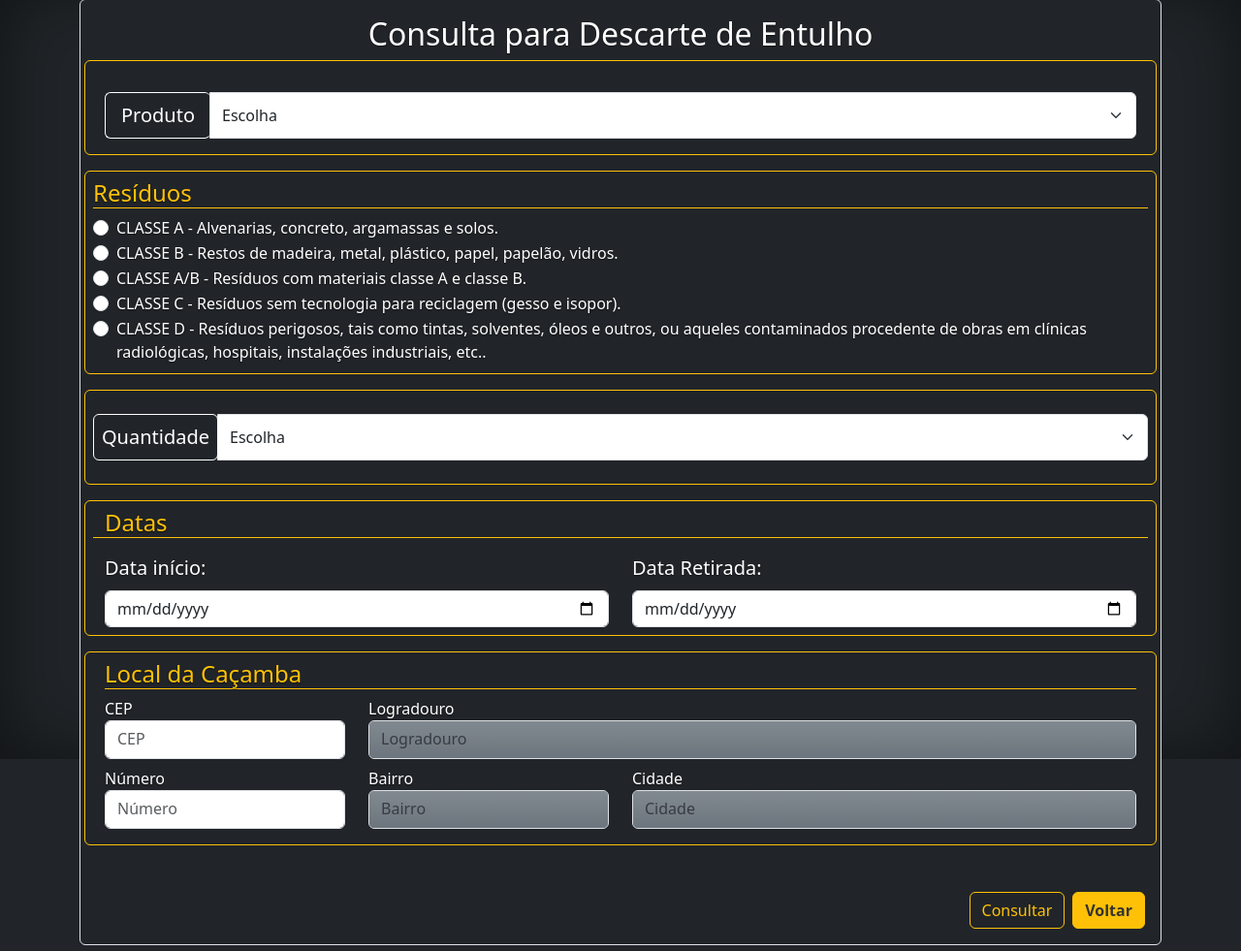
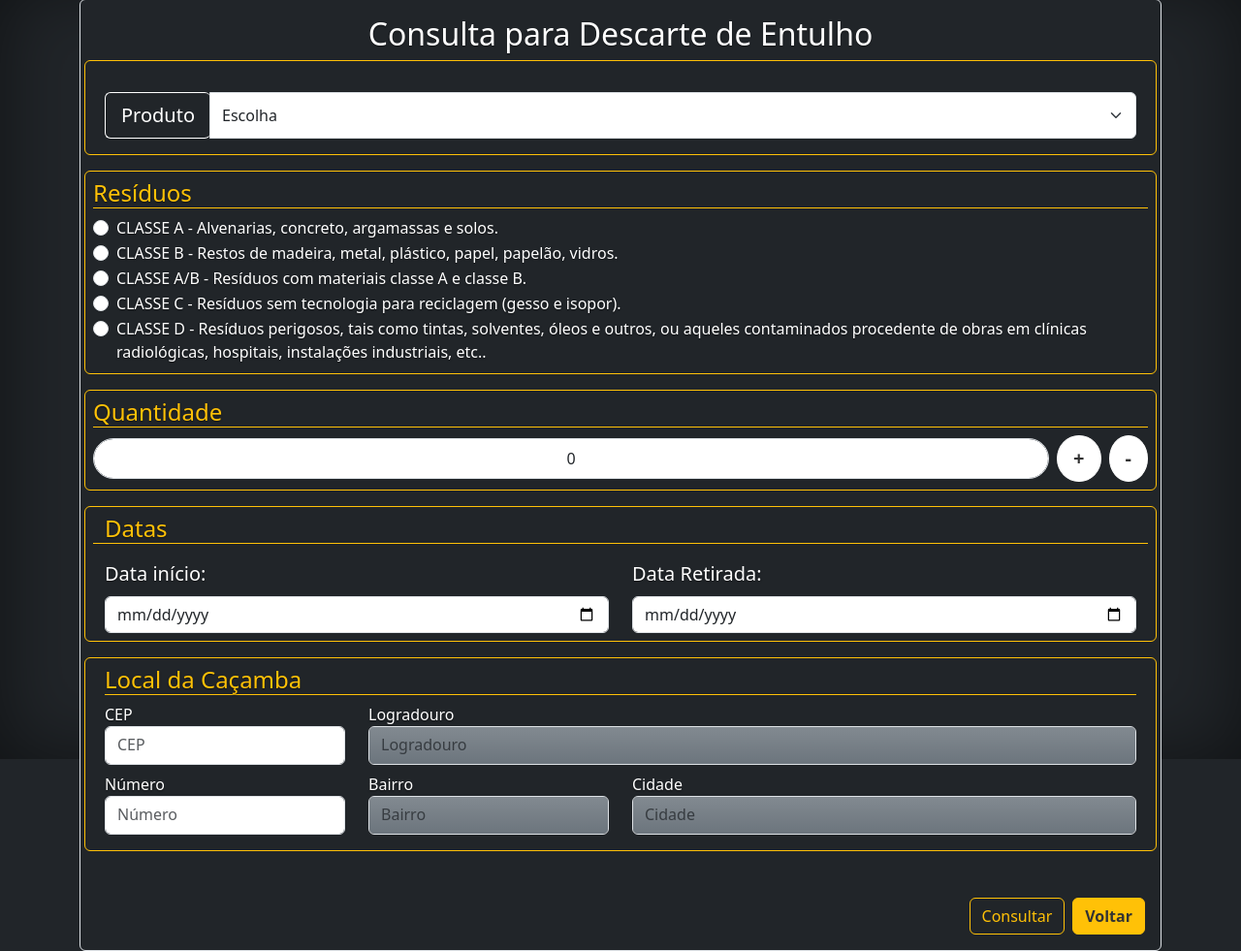
Before and after one commit to andreportol/app_cacambas, a Django app: page /orcamento/ in a window 1280 px wide. Shown: the part 17-998 px from the top of the page at 97% size. Run offline with Django 5.2, Linux system fonts and the light colour scheme.

Commit message:
Alterando a visualização de alguns templates.

```diff
--- /dev/null
+++ b/core/static/js/quantidade_cacamba.js
@@ -0,0 +1,17 @@
+const quantidadeInput = document.getElementById('quantidade');
+const somaButton = document.getElementById('soma');
+const subtracaoButton = document.getElementById('subtracao');
+
+somaButton.addEventListener('click', () => {
+    let currentValue = parseInt(quantidadeInput.value) || 0;
+    if (currentValue < 10) {
+        quantidadeInput.value = currentValue + 1;
+    }
+});
+
+subtracaoButton.addEventListener('click', () => {
+    let currentValue = parseInt(quantidadeInput.value) || 0;
+    if (currentValue > 1) {
+        quantidadeInput.value = currentValue - 1;
+    }
+});
--- a/core/templates/orcamento.html
+++ b/core/templates/orcamento.html
@@ -95,18 +95,16 @@
                     </div>
                 </div>
                 <div class="row">
-                    <div class="col-lg-12 border border-warning rounded p-2 mt-3">
-                        <div class="input-group mb-3 pt-3">
-                            <button class="btn btn-outline-secondary btn-lg text-white border border-white rounded p-2" type="button">Quantidade</button>
-                            <select class="form-select" id="inputGroupQuantidade" name="quantidade" required>
-                                <option value="" selected>Escolha</option>
-                                <option value="1">1 - Uma</option>
-                                <option value="2">2 - Duas</option>
-                                <option value="3">3 - Três</option>
-                            </select>
+                    <div class="col-lg-12 border border-warning rounded mt-3 p-2">
+                        <h1 class="text-warning border-bottom border-warning fs-4">Quantidade</h1>
+                        <div class="input-group align-items-center">
+                            <input class="form-control rounded-pill text-center py-2" placeholder="0" name="quantidade" value="0" id="quantidade" required readonly>
+                            <button id="soma" type="button" class="btn btn-lg btn-light fw-bold border-white bg-white rounded-circle ms-2 rounded-circle ms-2">+</button>
+                            <button id="subtracao" type="button" class="btn btn-lg btn-light fw-bold border-white bg-white rounded-circle ms-2">-</button>
                         </div>
                     </div>
                 </div>
+
                 <div class="row border border-warning rounded p-2 mt-3">
                     <h1 class="text-warning border-bottom border-warning fs-4">Datas</h1>
                     <div class="col-lg-6 col-md-12 col-sm-12 pt-2">
@@ -149,7 +147,7 @@
                 <div class="row">
                     <div class="col-lg-12">
                         <div class="d-flex justify-content-end pt-5">
-                            <button class="btn btn-outline-warning text-warning mx-2" type="submit">Consultar</button>
+                            <button class="btn btn-outline-warning mx-2" type="submit">Consultar</button>
                             <a class="btn btn-light fw-bold border-warning bg-warning" href="{% url 'core:index' %}" role="button">Voltar</a>
                         </div>
                     </div>
@@ -159,6 +157,8 @@
         <!-- Script formatação do Bootstrap -->
         <script src="https://cdn.jsdelivr.net/npm/bootstrap@5.3.3/dist/js/bootstrap.bundle.min.js" integrity="sha384-YvpcrYf0tY3lHB60NNkmXc5s9fDVZLESaAA55NDzOxhy9GkcIdslK1eN7N6jIeHz" crossorigin="anonymous"></script>
         {# Meus Scripts #}
+        <!-- Script para formatação da quantidade de caçamba -->
+        <script src="{% static 'js/quantidade_cacamba.js' %}"></script>
         <!-- Script para formatação da data de inicio e retirada da caçamba -->
         <script src="{% static 'js/formata_data.js' %}"></script>
         <!-- Script para consultar o ViaCEP -->
```
Also changed, not shown: core/forms.py (+1 -17 lines), projeto_cacamba/settings.py (+8 -8 lines), 1 other file.
